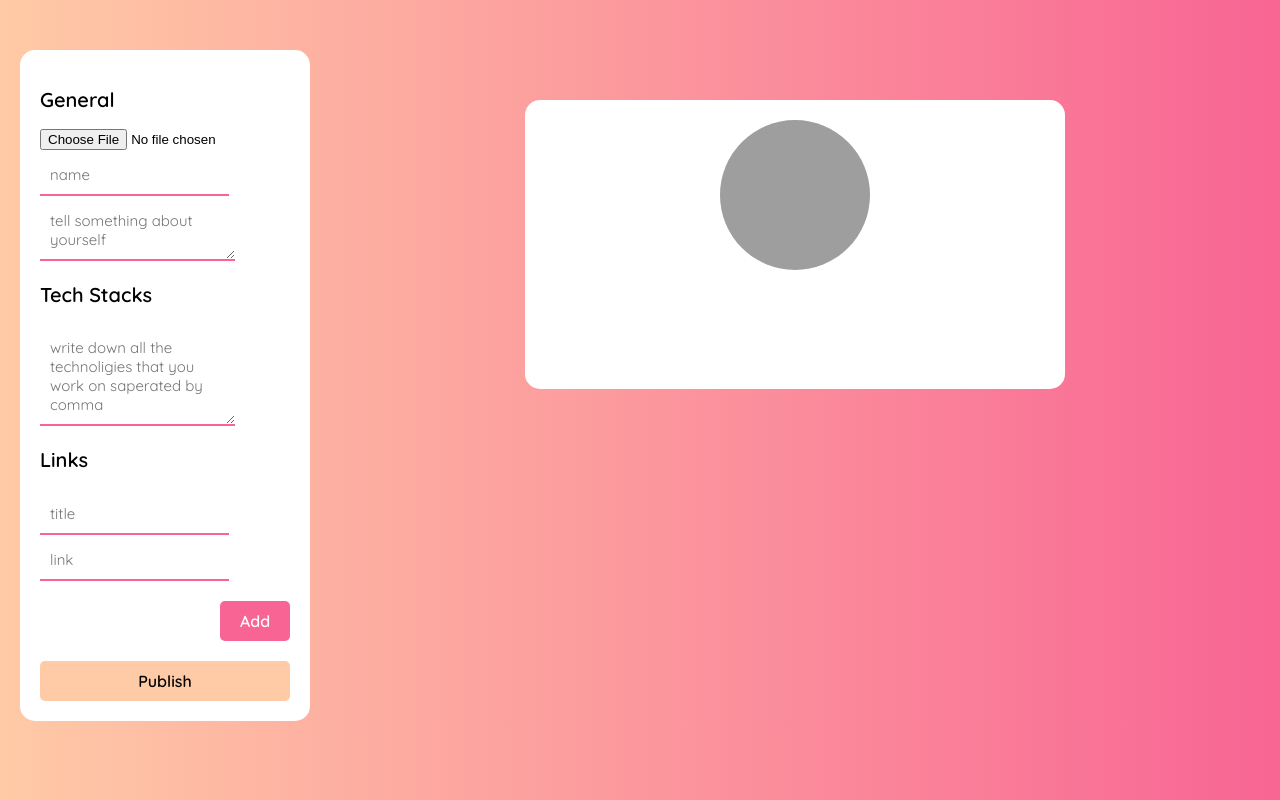
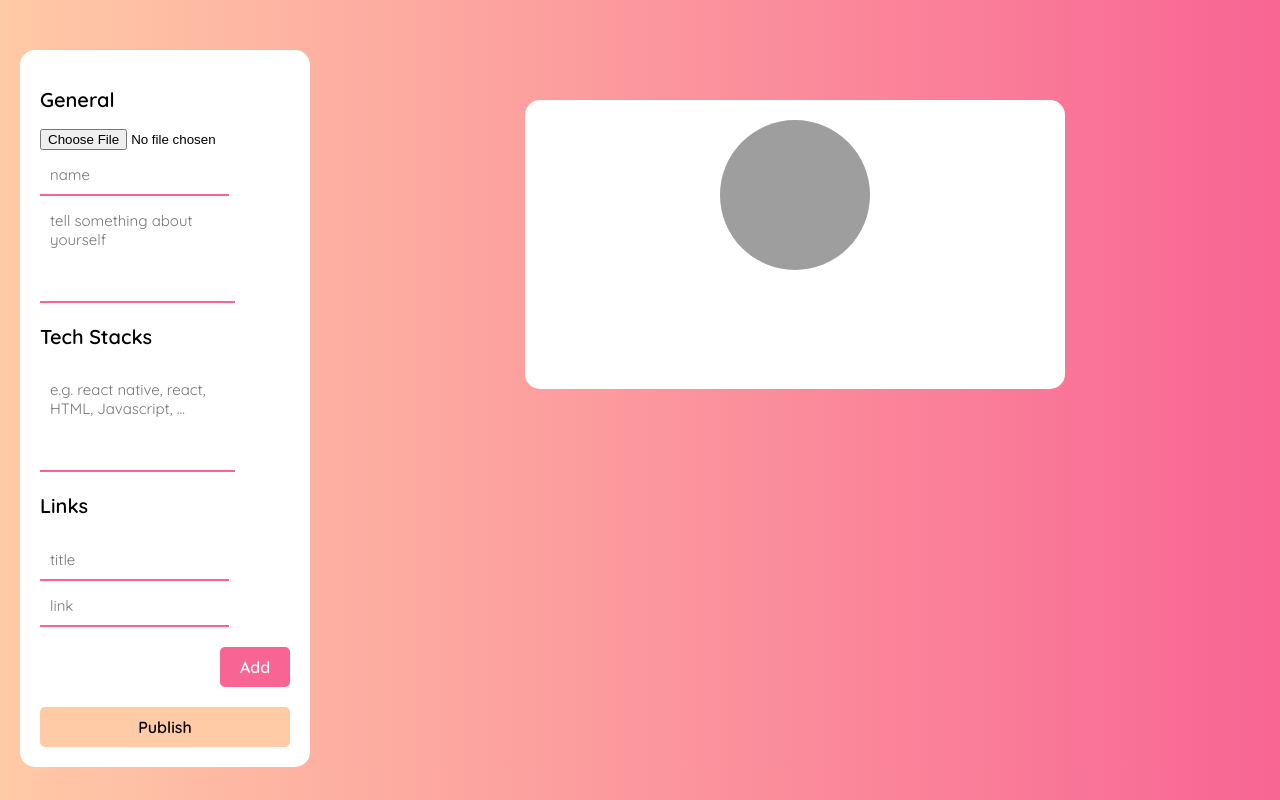
Before and after one commit to BrijenMakwana/devlink, a React (Create React App) app: page / in a window 1280 px wide. Built offline with nearby package versions, Linux system fonts and the light colour scheme; grey boxes are pictures that could not be loaded; the HTML template or start-up script is replaced by a standard one.

Commit message:
code refactor

```diff
--- a/src/components/SideBar.css
+++ b/src/components/SideBar.css
@@ -35,6 +35,11 @@
   outline: none !important;
 }
 
+.text-area-input {
+  resize: none;
+  height: 80px;
+}
+
 .btn-container {
   text-align: center;
   padding: 10px;
--- a/src/components/SideBar.js
+++ b/src/components/SideBar.js
@@ -96,7 +96,7 @@ export default function SideBar(props) {
       <textarea
         rows="2"
         cols="20"
-        className="input"
+        className="input text-area-input"
         placeholder="tell something about yourself"
         onChange={(e) => setIntroduction(e.target.value)}
         value={introduction}
@@ -107,8 +107,8 @@ export default function SideBar(props) {
       <textarea
         rows="4"
         cols="20"
-        className="input"
-        placeholder="write down all the technoligies that you work on saperated by comma"
+        className="input text-area-input"
+        placeholder="e.g. react native, react, HTML, Javascript, ..."
         onChange={(e) => setTechStackString(e.target.value)}
         onKeyPress={splitTechStack}
         value={techStackString}
```
